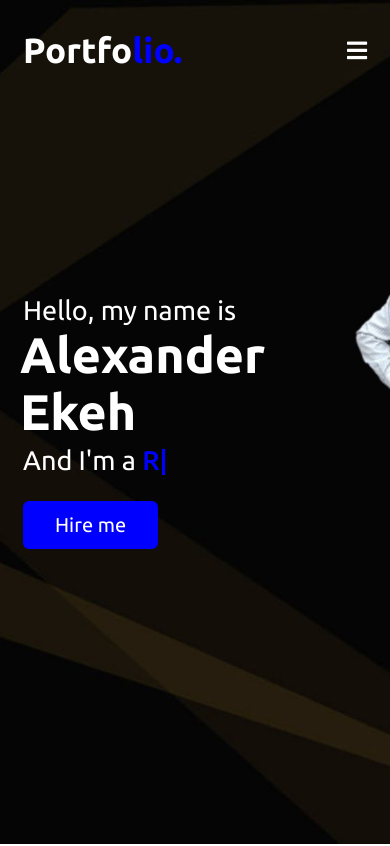
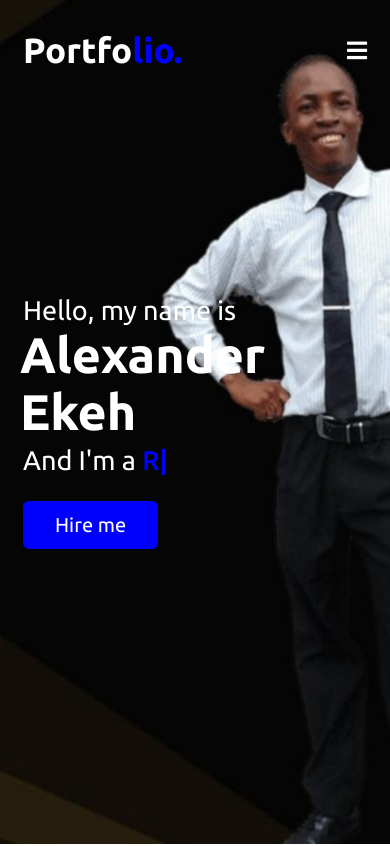
Before and after one commit to AlexEkeh/AlexEkeh.github.io, a plain HTML site: page index.html in a window 390 px wide. Shown: the top 846 px of the page. Drawn offline with nearby package versions, Linux system fonts and the light colour scheme.

Commit message:
Updated Image

```diff
--- a/style.css
+++ b/style.css
@@ -690,6 +690,11 @@ footer span a:hover{
     .services .serv-content .card{
         width: 100%;
     }
+    .home {
+        background-size: cover;
+        background: url("images/banner-2.jpg") no-repeat center;
+        background-attachment: fixed;
+    }
 }
 
 @media (max-width: 500px) {
```
Also changed, not shown: images/banner-2.jpg (added), 1 other file.
